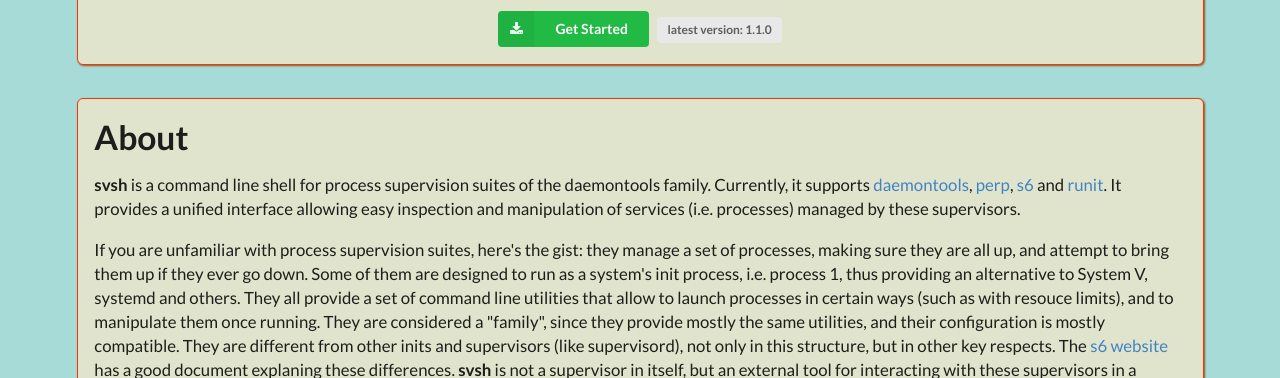
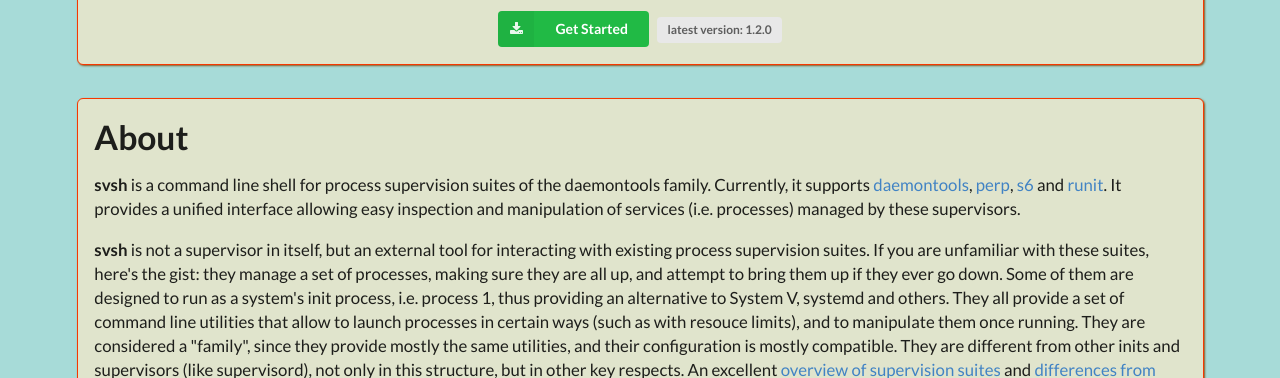
Before and after one commit to ido50/Svsh, a plain HTML site: page index.html in a window 1280 px wide. Shown: the part 422-800 px from the top of the page. Drawn offline with Linux system fonts and the light colour scheme.

Commit message:
update for v1.2.0, add another link to s6 website (overview page)

```diff
--- a/index.html
+++ b/index.html
@@ -39,7 +39,7 @@
 				Get Started
 			</a>
 			<div class="ui label">
-				latest version: 1.1.0
+				latest version: 1.2.0
 			</div>
 		</div>
 
@@ -48,7 +48,7 @@
 
 			<p><strong>svsh</strong> is a command line shell for process supervision suites of the daemontools family. Currently, it supports <a href="http://cr.yp.to/daemontools.html" rel="external">daemontools</a>, <a href="http://b0llix.net/perp/" rel="external">perp</a>, <a href="http://www.skarnet.org/software/s6/index.html" rel="external">s6</a> and <a href="http://smarden.org/runit/" rel="external">runit</a>. It provides a unified interface allowing easy inspection and manipulation of services (i.e. processes) managed by these supervisors.</p>
 
-			<p>If you are unfamiliar with process supervision suites, here's the gist: they manage a set of processes, making sure they are all up, and attempt to bring them up if they ever go down. Some of them are designed to run as a system's init process, i.e. process 1, thus providing an alternative to System V, systemd and others. They all provide a set of command line utilities that allow to launch processes in certain ways (such as with resouce limits), and to manipulate them once running. They are considered a "family", since they provide mostly the same utilities, and their configuration is mostly compatible. They are different from other inits and supervisors (like supervisord), not only in this structure, but in other key respects. The <a href="http://www.skarnet.org/software/s6/why.html" rel="external">s6 website</a> has a good document explaning these differences. <strong>svsh</strong> is not a supervisor in itself, but an external tool for interacting with these supervisors in a cleaner, easier way.</p>
+			<p><strong>svsh</strong> is not a supervisor in itself, but an external tool for interacting with existing process supervision suites. If you are unfamiliar with these suites, here's the gist: they manage a set of processes, making sure they are all up, and attempt to bring them up if they ever go down. Some of them are designed to run as a system's init process, i.e. process 1, thus providing an alternative to System V, systemd and others. They all provide a set of command line utilities that allow to launch processes in certain ways (such as with resouce limits), and to manipulate them once running. They are considered a "family", since they provide mostly the same utilities, and their configuration is mostly compatible. They are different from other inits and supervisors (like supervisord), not only in this structure, but in other key respects. An excellent <a href="http://www.skarnet.org/software/s6/overview.html" rel="external">overview of supervision suites</a> and <a href="http://www.skarnet.org/software/s6/why.html" rel="external">differences from traditional supervisors</a> are posted on the s6 website.</p>
 
 			<p>With <strong>svsh</strong>, it is easy to get a complete view of your processes and their statuses. You can bring processes up, down, send them signals and view their output in real time. You don't need to remember the particular syntax of the control tools provided by your suite. Instead, you get a natural syntax that's easy to remember. Why execute <code>perpctl -b /services q nginx</code> when you can just type <code>restart nginx</code>?</p>
 
@@ -71,7 +71,7 @@
 			</div>
 
 			<h2>building manually:</h2>
-			<p><a href="https://cpan.metacpan.org/authors/id/I/ID/IDOPEREL/Svsh-1.001000.tar.gz" rel="external">Download the tarball</a>, extract it, and build with:</p>
+			<p><a href="https://cpan.metacpan.org/authors/id/I/ID/IDOPEREL/Svsh-1.002000.tar.gz" rel="external">Download the tarball</a>, extract it, and build with:</p>
 			<div class="ui segment">
 				<p>$ perl Makefile.PL<br />$ make && make test<br />$ sudo make install</p>
 			</div>
```
